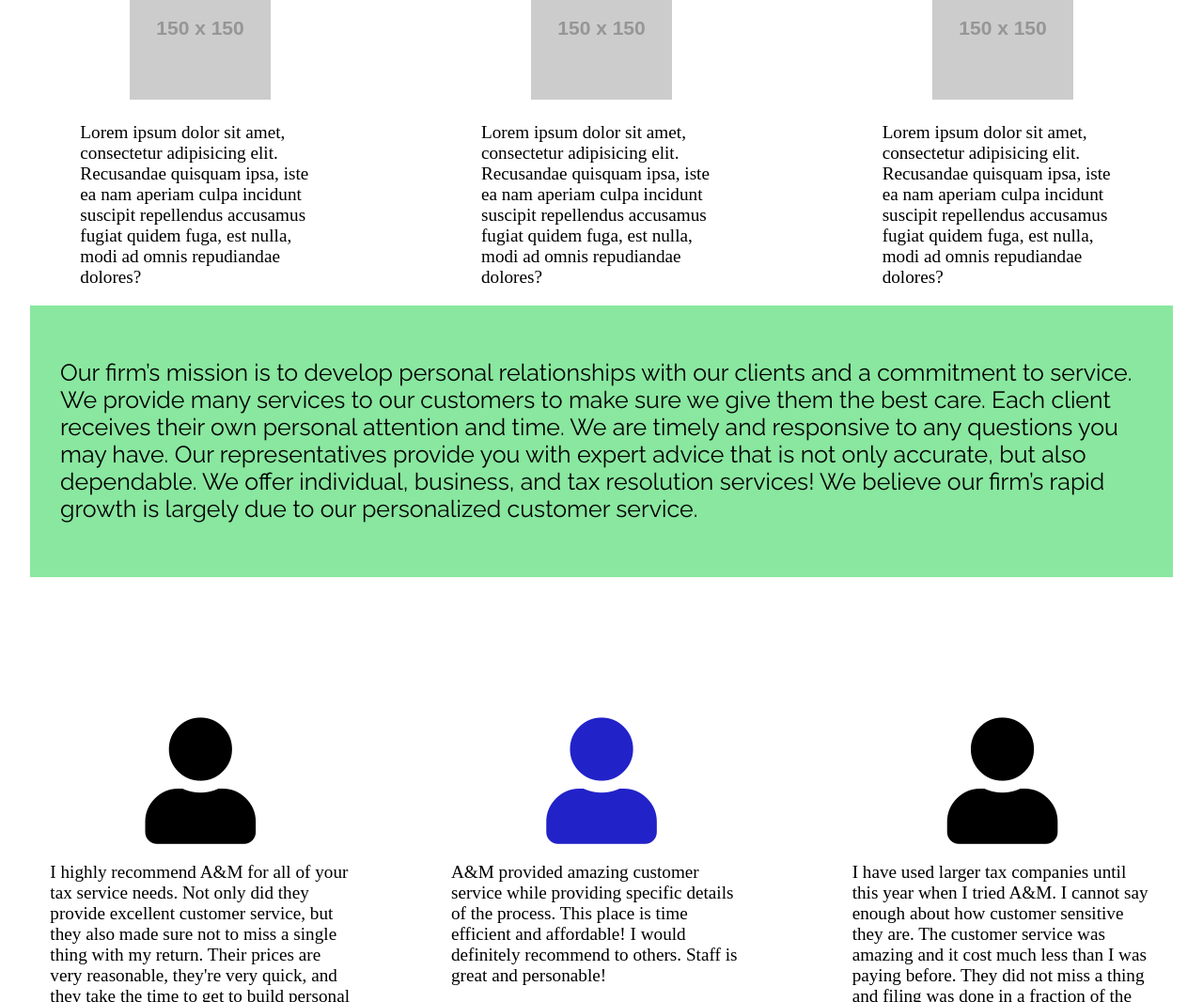
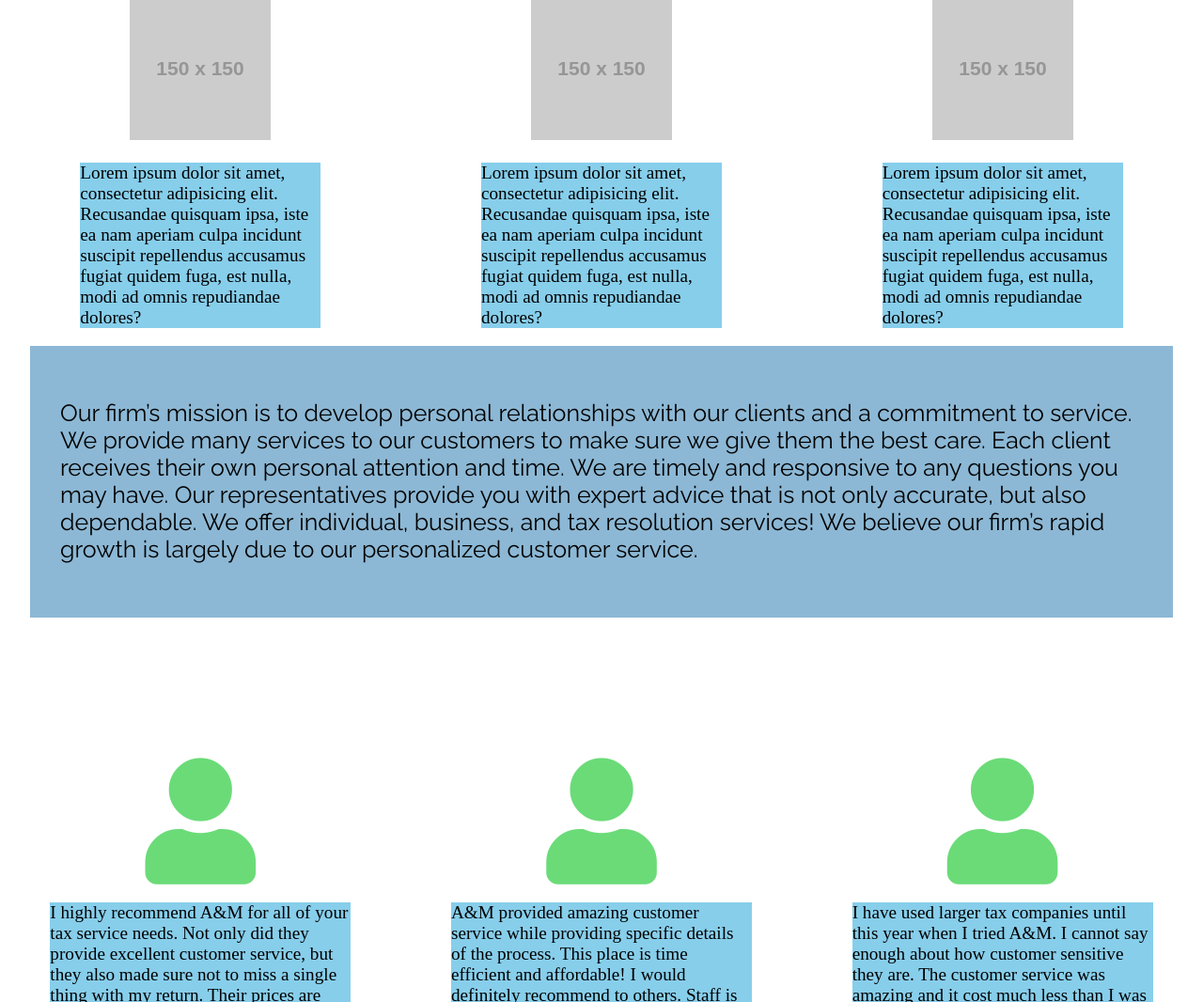
Before and after one commit to Jasmineb0112/Client-Project, a PHP site: page / in a window 1280 px wide. Shown: the part 1207-2273 px from the top of the page at 94% size. Run offline with PHP 8.4, Linux system fonts and the light colour scheme; grey boxes labelled with a size stand in for pictures from a placeholder-image service; some libraries are stand-ins or nearby versions.

Commit message:
added images, header, and content

```diff
--- a/appointment.php
+++ b/appointment.php
@@ -4,7 +4,7 @@
     <meta charset="UTF-8">
     <title>Appointment</title>
         <link rel="stylesheet" href="css/index.css">
-        <link href="https://fonts.googleapis.com/css?family=Fira+Sans|Abel" rel="stylesheet">
+        <link href="https://fonts.googleapis.com/css?family=Raleway|Abel" rel="stylesheet">
 
 </head>
 <body>
@@ -87,7 +87,7 @@
                                 placeholder="(559)555-5555" maxlength="15" required>
                 <br>
 
-                    <!-- this is going to be the times for appointmetns-->
+                    <!-- this is going to be the times for appointments-->
                                   <label for="sex">Gender:</label> <br>
                                  <input type="radio" name="sex"
                                  value="M">Male<br>
--- a/css/index.css
+++ b/css/index.css
@@ -32,7 +32,7 @@ ul> li> a {
     justify-content: center;
     font-size: 1.3em;
     font-family: 'Raleway', sans-serif;
-    background-color: rgba(41, 211, 80, 0.55);
+    background-color: rgba(92, 155, 195, 0.7);
     padding: 1.3em;
 }
 .formbox {
@@ -102,6 +102,7 @@ ul> li> a {
 }
 .left {
     text-align: left;
+    background-color: skyblue;
 }
 .right {
     text-align: right;
--- a/index.php
+++ b/index.php
@@ -1,11 +1,10 @@
-
 <!DOCTYPE html>
 <html lang="en">
 <head>
     <meta charset="UTF-8">
     <title>Home</title>
     <link rel="stylesheet" href="css/index.css">
-    <link href="https://fonts.googleapis.com/css?family=Fira+Sans|Raleway" rel="stylesheet">
+    <link href="https://fonts.googleapis.com/css?family=Abel|Raleway" rel="stylesheet">
     <link rel="stylesheet" href="https://use.fontawesome.com/releases/v5.8.2/css/all.css" integrity="sha384-oS3vJWv+0UjzBfQzYUhtDYW+Pj2yciDJxpsK1OYPAYjqT085Qq/1cq5FLXAZQ7Ay" crossorigin="anonymous">
 </head>
 <body>
@@ -24,7 +23,7 @@
 <div class="flex-container">
     <div class="flex sixty">
 
-            <p class="tax">	The best way to file your taxes in a great environment is with A&M Tax Service! Our representatives are dedicated to making your tax experience easy.
+            <p class="tax">	The best way to file your taxes in a great environment is with A&M Tax Service! Our representatives are dedicated to making your tax experience simple and forming a life-long relationship.
 </p>
             <div class="right">
                   <button>Find an Office</button><br>
@@ -56,6 +55,7 @@
         <div class="thirds">
 
               <img src="http://placehold.it/150x150" alt="replace me">
+              <!-- recieve tax documents in mail -->
               <p class="left">Lorem ipsum dolor sit amet, consectetur adipisicing elit. Recusandae quisquam ipsa, iste ea nam aperiam culpa incidunt suscipit repellendus accusamus fugiat quidem fuga, est nulla, modi ad omnis repudiandae dolores?</p>
 
           </div>
@@ -63,11 +63,13 @@
 
        <div class="thirds">
             <img src="http://placehold.it/150x150" alt="replace me">
+            <!-- gather all tax documents in one location -->
             <p class="left">Lorem ipsum dolor sit amet, consectetur adipisicing elit. Recusandae quisquam ipsa, iste ea nam aperiam culpa incidunt suscipit repellendus accusamus fugiat quidem fuga, est nulla, modi ad omnis repudiandae dolores?</p>
              </div>
 
        <div class="thirds">
              <img src="http://placehold.it/150x150" alt="replace me">
+             <!-- conatct a&m tax service and book an appointment -->
             <p class="left">Lorem ipsum dolor sit amet, consectetur adipisicing elit. Recusandae quisquam ipsa, iste ea nam aperiam culpa incidunt suscipit repellendus accusamus fugiat quidem fuga, est nulla, modi ad omnis repudiandae dolores?</p>
 
         </div>
@@ -87,21 +89,24 @@
 
 <div class="flex-container">
          <div class="three">
-            <i class="fas fa-user fa-7x" ></i>
+
+            <span style="color:rgba(34, 201, 53, 0.67);"><i class="fas fa-user fa-7x" ></i>
+             </span>
                  <p class="left">I highly recommend A&M for all of your tax service needs.  Not only did they provide excellent customer service, but they also made sure not to miss a single thing with my return.  Their prices are very reasonable, they're very quick, and they take the time to get to build personal relationships with you.  Thank you A&M!!</p>
                  <img src="./imgs/stars-temp.jpg" alt="">
          </div>
 
             <div class="three">
 
-<span style="color:#2222c9;"><i class="fas fa-user fa-7x"></i>
+<span style="color:rgba(34, 201, 53, 0.67);"><i class="fas fa-user fa-7x"></i>
                     </span>                <p class="left">A&M provided amazing customer service while providing specific details of the process. This place is time efficient and affordable! I would definitely recommend to others. Staff is great and personable!
                  <p>
                                   <img src="./imgs/stars-temp.jpg" alt="">
 
          </div>
     <div class="three">
-<i class="fas fa-user fa-7x"></i>
+            <span style="color:rgba(34, 201, 53, 0.67);"><i class="fas fa-user fa-7x" ></i>
+             </span>
         <p class="left">I have used larger tax companies until this year when I tried A&M. I cannot say enough about how customer sensitive they are. The customer service was amazing and it cost much less than I was paying before. They did not miss a thing and filing was done in a fraction of the time. Highly recommended. These guys are legit and I will be returning next year. Thank you guys for the great experience.</p>
                              <img src="./imgs/stars-temp.jpg" alt="">
 
@@ -111,7 +116,8 @@
 
 <div class="flex-container">
    <div class="three">
-      <i class="fas fa-user fa-7x"></i>
+            <span style="color:rgba(34, 201, 53, 0.67);"><i class="fas fa-user fa-7x" ></i>
+             </span>
         <p class="left">Very happy with their service. Took the time to look over everything to make sure I was getting the best refund. This was the first year I ever got back a huge refund. I also like how they explained the new laws and how they will effect me from now on.
 
         Sounds funny, but they even change the temp in the room to make sure I was comfortable!
@@ -124,7 +130,8 @@
 
 
     <div class="three">
-         <i class="fas fa-user fa-7x"></i>
+            <span style="color:rgba(34, 201, 53, 0.67);"><i class="fas fa-user fa-7x" ></i>
+             </span>
              <p class="left">I am amazed on how quickly and accurately A&M Tax Service prepared my taxes.  A line by line review was thoroughly and patiently explained.  With the ever changing tax laws, I trust their tax planning advice for the next year.  Reasonable price and excellent customer service warrants more than 5 stars.</p>
                               <img src="./imgs/stars-temp.jpg" alt="">
 
@@ -133,7 +140,8 @@
 
 
          <div class="three">
-            <i class="fas fa-user fa-7x"></i>
+            <span style="color:rgba(34, 201, 53, 0.67);"><i class="fas fa-user fa-7x" ></i>
+             </span>
                  <p class="left">John is extremely knowledgeable and helpful. He is always reliable and accommodating to his clients. He cuts out wasted time and paperwork that I’ve dealt with at other tax prep companies that overcharge for nice offices and “peace of mind”. He gets to the point and shows you your options. When I had audits from previous companies filings, he fixed the mess. Highly recommend</p>
                                   <img src="./imgs/stars-temp.jpg" alt="">
 
@@ -142,7 +150,8 @@
 
 <div class="flex-container">
    <div class="three">
-        <i class="fas fa-user fa-7x"></i>
+            <span style="color:rgba(34, 201, 53, 0.67);"><i class="fas fa-user fa-7x" ></i>
+             </span>
         <p class="left">John is very professional and makes your tax experience easy. He's very detailed and takes time explaining everything. We will definitely be back next year!!</p>
                           <img src="./imgs/stars-temp.jpg" alt="">
 
@@ -150,7 +159,8 @@
 
 
     <div class="three">
-         <i class="fas fa-user fa-7x"></i>
+            <span style="color:rgba(34, 201, 53, 0.67);"><i class="fas fa-user fa-7x" ></i>
+             </span>
              <p class="left">Very professional, timely, and efficient. I have been seeing John for taxes for two years now and it’s always been a seamless process. Highly recommend!</p>
                                <img src="./imgs/stars-temp.jpg" alt="">
 
@@ -158,7 +168,8 @@
 
 
          <div class="three">
-            <i class="fas fa-user fa-7x"></i>
+            <span style="color:rgba(34, 201, 53, 0.67);"><i class="fas fa-user fa-7x" ></i>
+             </span>
                  <p class="left">Fantastic service, great price! They get you what you are entitled to!
                  </p>
                                   <img src="./imgs/stars-temp.jpg" alt="">
--- a/team.php
+++ b/team.php
@@ -4,7 +4,7 @@
     <meta charset="UTF-8">
     <title> Team</title>
         <link rel="stylesheet" href="css/index.css">
-        <link href="https://fonts.googleapis.com/css?family=Fira+Sans|Abel" rel="stylesheet">
+        <link href="https://fonts.googleapis.com/css?family=Raleway|Abel" rel="stylesheet">
 
 </head>
 <body>
@@ -28,12 +28,14 @@
 <div class="flex-container">
      <div class="fifty">
         <img src="imgs/john-temp.png" alt="">
+        <img src="http://placehold.it/500x332" alt="replace me">
 
              <p class="left">Lorem ipsum dolor sit amet, consectetur adipisicing elit. Aliquam quae, ad, autem adipisci maxime cum asperiores. Saepe enim omnis atque facere blanditiis voluptate ea, quod possimus ex. Deserunt, eaque, cumque!Lorem ipsum dolor sit amet, consectetur adipisicing elit. Esse et accusantium quos iusto ea ad aspernatur a, fugiat totam consequuntur! Ducimus quas rerum eius, sapiente veritatis deserunt aliquam quisquam. Error.</p>
      </div>
 
     <div class="fifty">
        <img src="imgs/frank-temp.jpg" alt="">
+       <img src="http://placehold.it/500x332" alt="replace me">
 
         <p class="left">Lorem ipsum dolor sit amet, consectetur adipisicing elit. Aliquam quae, ad, autem adipisci maxime cum asperiores. Saepe enim omnis atque facere blanditiis voluptate ea, quod possimus ex. Deserunt, eaque, cumque!Lorem ipsum dolor sit amet, consectetur adipisicing elit. Esse et accusantium quos iusto ea ad aspernatur a, fugiat totam consequuntur! Ducimus quas rerum eius, sapiente veritatis deserunt aliquam quisquam. Error.</p>
     </div>
```
Also changed, not shown: contact.php (line endings or trailing spaces).
